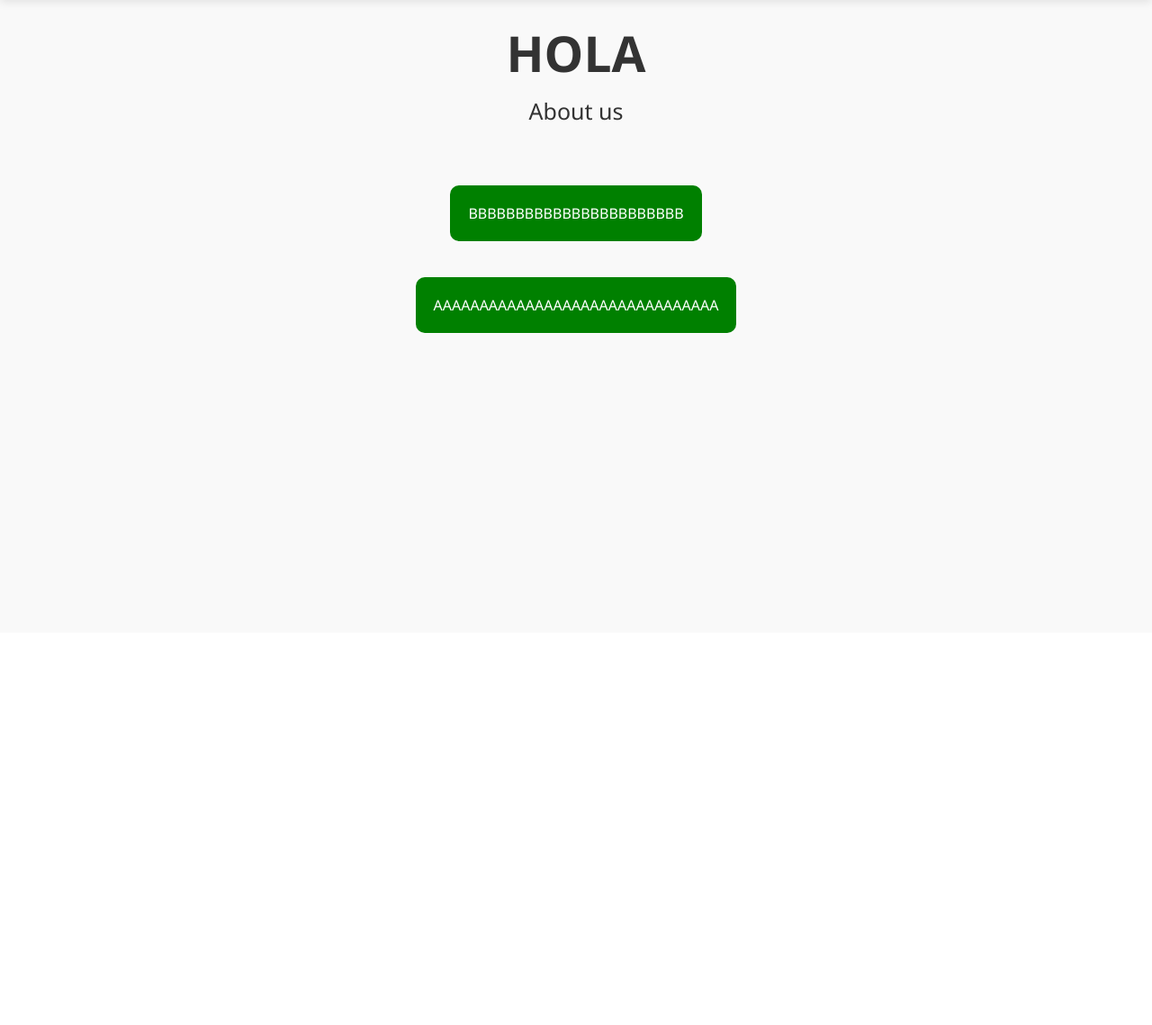
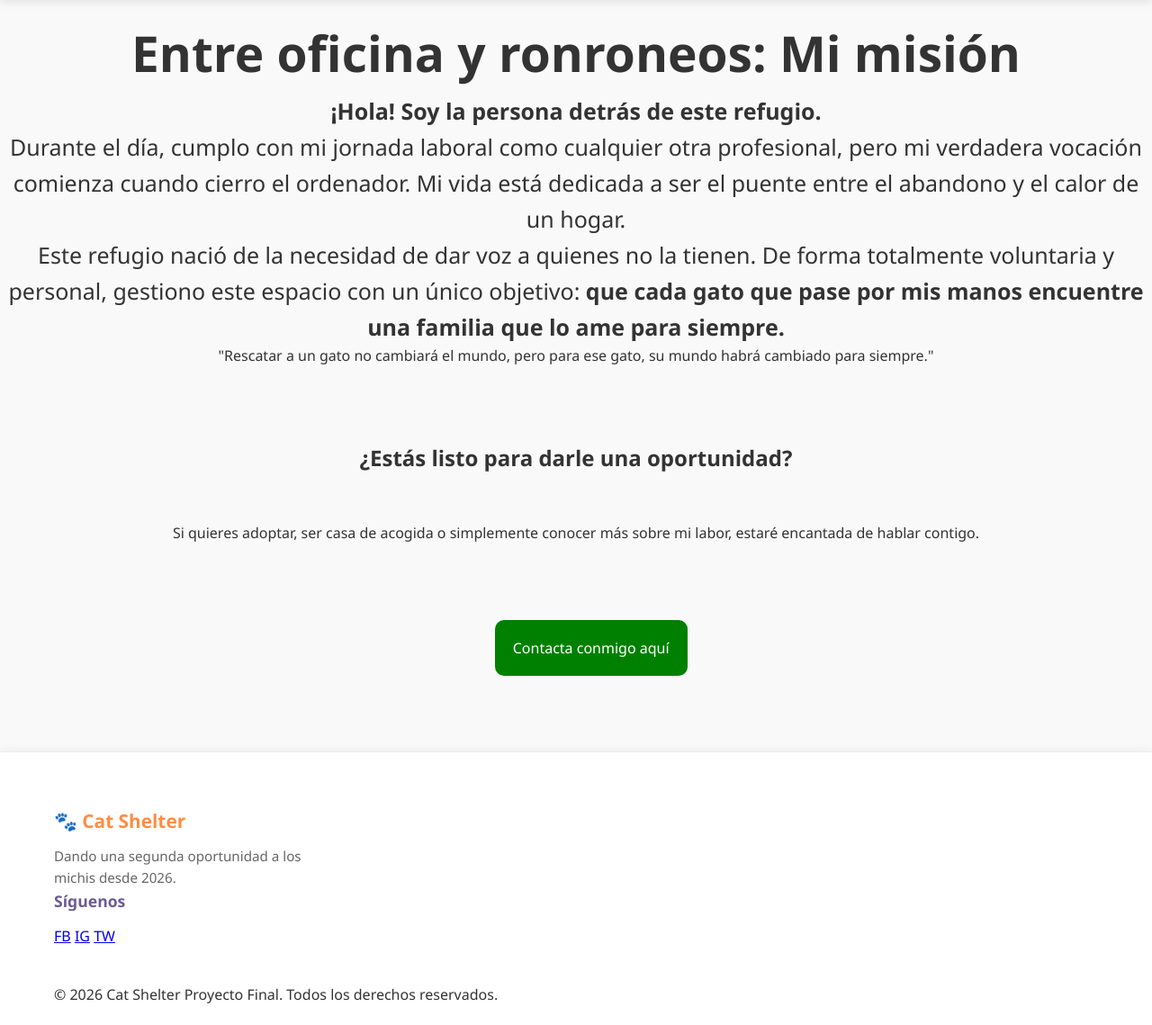
Before and after one commit to Estefania-sys/Reto5-Michis, a PHP site: page / in a window 1280 px wide. Shown: the part 97-1236 px from the top of the page at 90% size. Before the commit the page ends 467 px from the top, so only its background shows below. Run offline with PHP 8.4, Linux system fonts and the light colour scheme.

Commit message:
añadido footer y about us

```diff
--- a/admin-dashboard.php
+++ b/admin-dashboard.php
@@ -27,5 +27,6 @@ $solicitudes = TicketAdopcion::listarTodas($pdo);
             <?php endforeach; ?>
         </table>
     </main>
+    <?php include 'navbar/footer.php' ?>
 </body>
 </html>
--- a/catalogo.php
+++ b/catalogo.php
@@ -60,9 +60,7 @@ if ($pdo) {
         </section>
     </main>
 
-    <footer>
-        <p>&copy; 2026 Cat Shelter Proyecto Final.</p>
-    </footer>
+    <?php include 'navbar/footer.php' ?>
 
 </body>
 </html>
--- a/detalle-gato.php
+++ b/detalle-gato.php
@@ -80,8 +80,6 @@ if (!$gato) {
             </section>
         </section>
     </main>
-    <footer>
-        <p>&copy; 2026 Cat Shelter Proyecto Final. Hecho con ❤️ para los michis.</p>
-    </footer>
+    <?php include 'navbar/footer.php' ?>
 </body>
 </html>
--- a/index.php
+++ b/index.php
@@ -2,19 +2,37 @@
 <html lang="es">
 <head>
     <meta charset="UTF-8">
-    <title>Contáctanos</title>
+    <title>Huellas con Alma | Refugio de Gatos</title>
     <link rel="stylesheet" href="style.css">
 </head>
 <body>
 <?php include 'navbar/header.php'?>
+
 <section class="contactos">
-    <h1>HOLA</h1>
-    <p>About us</p>
+    <h1>Entre oficina y ronroneos: Mi misión</h1>
+
+    <div class="bio-container">
+        <p><strong>¡Hola! Soy la persona detrás de este refugio.</strong></p>
+
+        <p>Durante el día, cumplo con mi jornada laboral como cualquier otra profesional, pero mi verdadera vocación comienza cuando cierro el ordenador. Mi vida está dedicada a ser el puente entre el abandono y el calor de un hogar.</p>
+
+        <p>Este refugio nació de la necesidad de dar voz a quienes no la tienen. De forma totalmente voluntaria y personal, gestiono este espacio con un único objetivo: <strong>que cada gato que pase por mis manos encuentre una familia que lo ame para siempre.</strong></p>
+
+        <blockquote>
+            "Rescatar a un gato no cambiará el mundo, pero para ese gato, su mundo habrá cambiado para siempre."
+        </blockquote>
+    </div>
 </section>
+
 <section class="botoneracontacto">
-    <p><a class="contactobtn" href="mailto:correo@ejemplo.com">BBBBBBBBBBBBBBBBBBBBBBB</a></p>
+    <h2>¿Estás listo para darle una oportunidad?</h2>
+    <p>Si quieres adoptar, ser casa de acogida o simplemente conocer más sobre mi labor, estaré encantada de hablar contigo.</p>
 
-    <p><a class="contactobtn" href="tel:123456789">AAAAAAAAAAAAAAAAAAAAAAAAAAAAAAA</a></p>
+    <p>
+        <a class="contactobtn" href="contacto.php">Contacta conmigo aquí</a>
+    </p>
 </section>
+<?php include 'navbar/footer.php' ?>
+
 </body>
 </html>
--- a/login.php
+++ b/login.php
@@ -18,6 +18,7 @@ if($_SERVER['REQUEST_METHOD'] == 'POST') {
     <link rel="stylesheet" href="style.css">
 </head>
 <body>
+    <?php include 'navbar/header.php'?>
     <div class="login-box">
         <form method="POST">
             <h2>Acceso Personal</h2>
@@ -26,5 +27,6 @@ if($_SERVER['REQUEST_METHOD'] == 'POST') {
             <button type="submit">Entrar</button>
         </form>
     </div>
+    <?php include 'navbar/footer.php' ?>
 </body>
 </html>
--- /dev/null
+++ b/navbar/footer.php
@@ -0,0 +1,25 @@
+<footer class="main-footer">
+    <div class="container footer-content">
+        <div class="footer-brand">
+            <div class="logo">
+                <span>🐾 Cat Shelter</span>
+            </div>
+            <p>Dando una segunda oportunidad a los michis desde 2026.</p>
+        </div>
+
+        <div class="footer-social">
+            <h4>Síguenos</h4>
+            <div class="social-icons">
+                <a href="#" title="Facebook">FB</a>
+                <a href="#" title="Instagram">IG</a>
+                <a href="#" title="Twitter">TW</a>
+            </div>
+        </div>
+    </div>
+
+    <div class="footer-bottom">
+        <div class="container">
+            <p>&copy; <?php echo date("Y"); ?> Cat Shelter Proyecto Final. Todos los derechos reservados.</p>
+        </div>
+    </div>
+</footer>
--- a/solicitud-adopcion.php
+++ b/solicitud-adopcion.php
@@ -54,5 +54,6 @@ if ($_SERVER['REQUEST_METHOD'] === 'POST') {
             <button type="submit">Enviar solicitud</button>
         </form>
     </div>
+    <?php include 'navbar/footer.php' ?>
 </body>
 </html>
--- a/style.css
+++ b/style.css
@@ -428,51 +428,75 @@ tr:hover {
 }
 
 /* =========================================
-   FOOTER
+   FOOTER ESTILO HEADER
    ========================================= */
-footer {
-    text-align: center;
-    padding: 2rem;
-    background: #333;
-    color: white;
-    margin-top: 3rem;
+.main-footer {
+    background-color: var(--white); /* Fondo blanco como el header */
+    box-shadow: 0 -2px 10px rgba(0,0,0,0.05); /* Sombra hacia arriba */
+    margin-top: 50px;
+    padding-top: 40px;
+    border-top: 1px solid #eee; /* Línea sutil de separación */
 }
 
-/* TEST . PHP */
-.testsection{
-    display:grid;
-    font-size:70px;
-    text-align: center;
-    justify-content: center;
-    text-align: center;
-
+.footer-grid {
+    display: flex;
+    justify-content: space-between;
+    align-items: flex-start;
+    padding-bottom: 30px;
+    flex-wrap: wrap;
+    gap: 20px;
 }
 
-.testbtn{
-    background-color: darkgray;
-    border: none;
-    padding: 15px;
-    border-radius:10px;
-    font-size: 50px;
-    cursor:pointer;
+.footer-brand .logo {
+    margin-bottom: 10px;
+    color: var(--primary);
+    font-weight: bold;
+    font-size: 1.3rem;
 }
 
-.testbtn:hover{
-    background-color: gray;
-    transition: 0.3s;
-    color:white;
-
-    padding: 40px 0;
+.footer-brand p {
     color: var(--text-muted);
-    font-size: 0.9rem;
+    font-size: 0.95rem;
+    max-width: 300px;
 }
 
-/* RESPONSIVE */
+.footer-social h4 {
+    color: var(--secondary);
+    margin-bottom: 12px;
+    font-size: 1.1rem;
+}
+
+.social-links {
+    display: flex;
+    gap: 15px;
+}
+
+.social-links a {
+    text-decoration: none;
+    color: var(--secondary);
+    font-weight: bold;
+    font-size: 0.9rem;
+    transition: color 0.3s;
+}
+
+.social-links a:hover {
+    color: var(--primary);
+}
+
+.footer-copyright {
+    text-align: center;
+    padding: 20px 0;
+    background-color: #fcfcfc; /* Un gris casi blanco para diferenciar el final */
+    border-top: 1px solid #f1f1f1;
+    color: var(--text-muted);
+    font-size: 0.85rem;
+}
+
+/* Ajuste para móviles */
 @media (max-width: 768px) {
-    .detalle-header {
+    .footer-grid {
         flex-direction: column;
-    }
-    .navbar ul {
-        display: none;
+        text-align: center;
+        align-items: center;
     }
 }
```
Also changed, not shown: contacto.php (+5 -3 lines), navbar/header.php (indentation only), navbar/headeradmin.php (indentation only).
